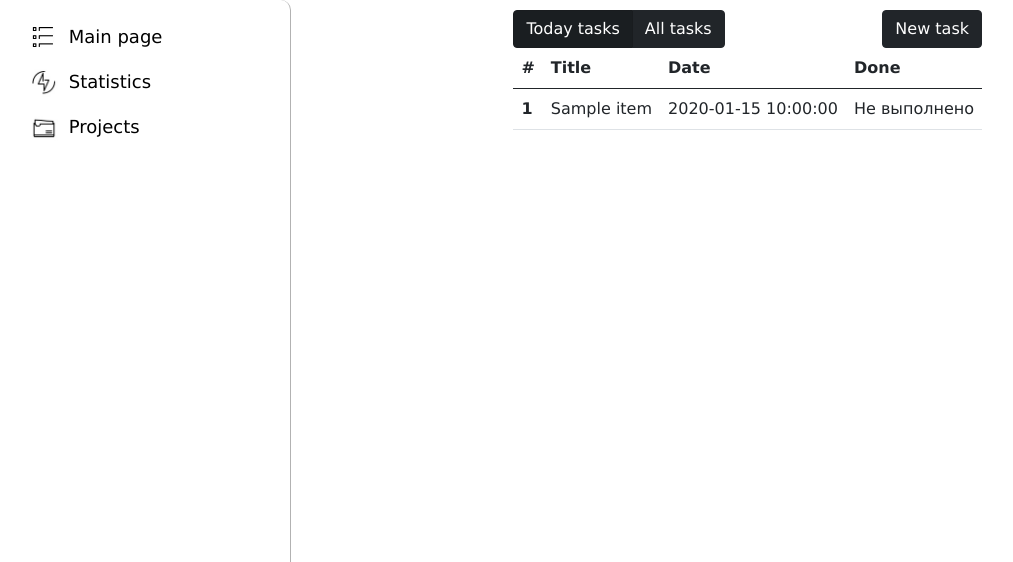
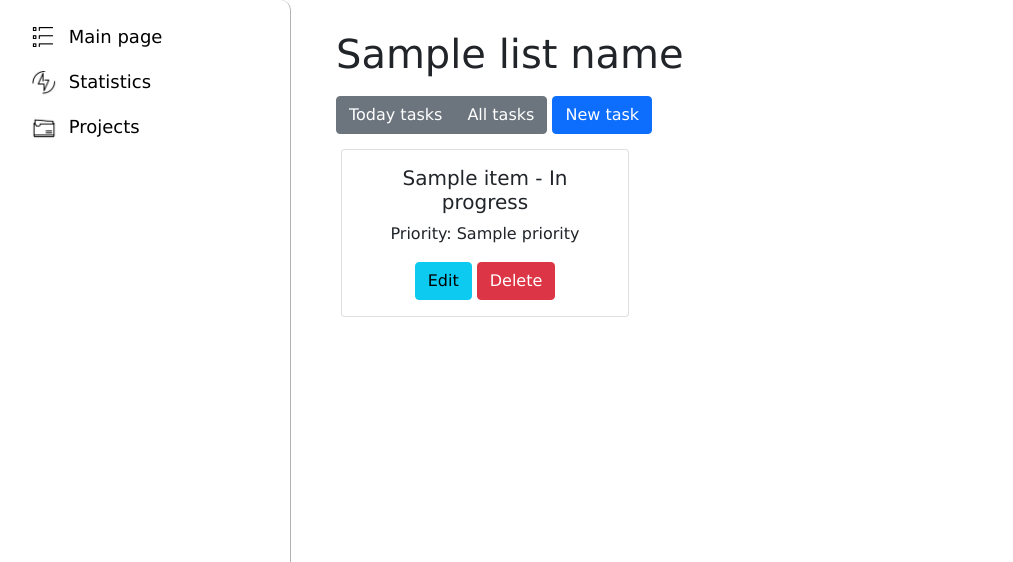
Before and after one commit to dragonfly-d/ToDoList_WEB_Edition, a Flask app: template templates/main.html in a window 1480 px wide. Shown: the part 128-690 px from the top of the page, without its empty margins (6-1019 px from the left). Run offline with Flask 2, Linux system fonts and the light colour scheme; the template is opened without the code that fills it: most values are stand-ins (such as "Sample title", 1, 10 or a date in 2020).

Commit message:
Доработал дизайн карточек с тасками

```diff
--- a/main.py
+++ b/main.py
@@ -10,38 +10,40 @@ app.config['SEND_FILE_MAX_AGE_DEFAULT'] = 0
 @app.route('/')
 def test_page():
     db_sess = db_session.create_session()
-    user_name = db_sess.query(User.name).filter(User.id == 4).first()
+    user_name = db_sess.query(User.name).filter(User.id == 7).first()
     return render_template('base.html', title='Test',
                            user_name=str(user_name)[2:-3])
 
 
-@app.route('/Main')
+@app.route('/main')
 def main_page():
     db_sess = db_session.create_session()
-    user_name = db_sess.query(User.name).filter(User.id == 4).first()
+    user_name = db_sess.query(User.name).filter(User.id == 7).first()
     tasks = db_sess.query(Tasks).all()
     return render_template('main.html', title='Test',
                            user_name=str(user_name)[2:-3], tasks=tasks)
 
 
-@app.route('/Main/Today')
+@app.route('/main/today')
 def Today_task_page():
     # Код, фильтрующий таски на сегодня должен быть заместо того, что стоит ниже
     db_sess = db_session.create_session()
-    user_name = db_sess.query(User.name).filter(User.id == 4).first()
+    user_name = db_sess.query(User.name).filter(User.id == 7).first()
     tasks = db_sess.query(Tasks).all()
     return render_template('main.html', Today=True, All=False,
-                           user_name=str(user_name)[2:-3], tasks=tasks)
+                           user_name=str(user_name)[2:-3], tasks=tasks,
+                           list_name='Today Tasks')
 
 
-@app.route('/Main/All')
+@app.route('/main/all')
 def All_task_page():
     # Код, фильтрующий все таски должен быть заместо того, что стоит ниже
     db_sess = db_session.create_session()
-    user_name = db_sess.query(User.name).filter(User.id == 4).first()
-    tasks = db_sess.query(Tasks).all()
+    user_name = db_sess.query(User.name).filter(User.id == 7).first()
+    tasks = db_sess.query(Tasks).filter(Tasks.user_id == 7).all()
     return render_template('main.html', All=True, Today=False,
-                           user_name=str(user_name)[2:-3], tasks=tasks)
+                           user_name=str(user_name)[2:-3], tasks=tasks,
+                           list_name='All Tasks')
 
 
 if __name__ == '__main__':
--- a/static/css/styles.css
+++ b/static/css/styles.css
@@ -1,6 +1,6 @@
 * {
     margin: 0;
-    font-family:Verdana, Geneva, Tahoma, sans-serif;
+    font-family: Verdana, Geneva, Tahoma, sans-serif;
 }
 
 a {
@@ -112,15 +112,29 @@ input:focus {
 /* Main-content */
 
 main {
-    float: left;
     padding: 10px 30px;
-    margin: 0 13%;
+    margin: 20px 300px;
 }
 
-.main_header {
+.cards {
+    float: left;
     display: flex;
+    flex-wrap: wrap;
+    width: 1100px;
 }
 
-#new_task {
-    float: right;
+.card {
+    margin: 5px;
 }
+
+#cards {
+    margin: 0 auto;
+}
+
+#buttons_container {
+    max-width: 600px;
+}
+
+.btn-group {
+    margin: 10px 0;
+}
--- a/templates/base.html
+++ b/templates/base.html
@@ -39,7 +39,7 @@
                         alt=""
                         class="icon"
                     />
-                    <a href="/Main">Main page</a>
+                    <a href="/main">Main page</a>
                 </div>
                 <div class="sidebar_item">
                     <img
@@ -47,7 +47,7 @@
                         alt=""
                         class="icon"
                     />
-                    <a href="/Statistics">Statistics</a>
+                    <a href="/statistics">Statistics</a>
                 </div>
                 <div class="sidebar_item">
                     <img
@@ -55,7 +55,7 @@
                         alt=""
                         class="icon"
                     />
-                    <a href="/Projects">Projects</a>
+                    <a href="/projects">Projects</a>
                 </div>
             </div>
 
@@ -66,7 +66,7 @@
                         alt=""
                         class="icon"
                     />
-                    <a href="/Settings">Settings</a>
+                    <a href="/settings">Settings</a>
                 </div>
                 <div class="sidebar_item">
                     <img
@@ -74,7 +74,7 @@
                         alt=""
                         class="icon"
                     />
-                    <a href="/Logout">Logout</a>
+                    <a href="/logout">Logout</a>
                 </div>
             </div>
         </div>
--- a/templates/main.html
+++ b/templates/main.html
@@ -1,33 +1,43 @@
 {% extends "base.html" %} {% block content %}
 <main>
-    <div class="btn-group">
-        <a href="/Main/Today" class="btn btn-dark active" aria-current="page">Today tasks</a>
-        <a href="/Main/All" class="btn btn-dark">All tasks</a>
+    <div class="container" id="cards">
+        <div class="card_header">
+            <h1>{{ list_name }}</h1>
+            <div class="btn-group">
+                <a
+                    href="/main/today"
+                    class="btn btn-secondary"
+                    aria-current="page"
+                    >Today tasks</a
+                >
+                <a href="/main/all" class="btn btn-secondary">All tasks</a>
+            </div>
+            <a href="/add_tasks" class="btn btn-primary" id="new_task">New task</a>
+        </div>
+        <div class="cards">
+            {% for item in tasks %}
+            <div class="card text-center" style="width: 18rem">
+                <div class="card-body">
+                    <h5 class="card-title">
+                        {{ item.title }} - {% if item.done %} Done! {% else %}
+                        In progress {% endif %}
+                    </h5>
+                    <p class="card-text">Priority: {{ item.priority }}</p>
+                    <div>
+                        <a href="/tasks/{{ item.id }}" class="btn btn-info"
+                            >Edit</a
+                        >
+                        <a
+                            href="/tasks_delete/{{ item.id }}"
+                            class="btn btn-danger"
+                            >Delete</a
+                        >
+                    </div>
+                </div>
+            </div>
+            {% endfor %}
+        </div>
     </div>
-    <button class="btn btn-dark" id="new_task">New task</button>
-    <table class="table table-hover">
-        <thead>
-            <tr>
-                <th scope="col">#</th>
-                <th scope="col">Title</th>
-                <th scope="col">Date</th>
-                <th scope="col">Done</th>
-            </tr>
-        </thead>
-        <tbody>
-            {% for task in tasks %}
-            <tr>
-                <th scope="row">{{ task.id }}</th>
-                <td>{{ task.title }}</td>
-                <td>{{ task.created_date }}</td>
-                {% if task.done == 1 %}
-                <td>Выполнено</td>
-                {% else %}
-                <td>Не выполнено</td>
-                {% endif %}
-            </tr>
-            {% endfor %}
-        </tbody>
-    </table>
 </main>
+
 {% endblock content %}
```
Also changed, not shown: db/TDLDataBase.db, 1 other file.
